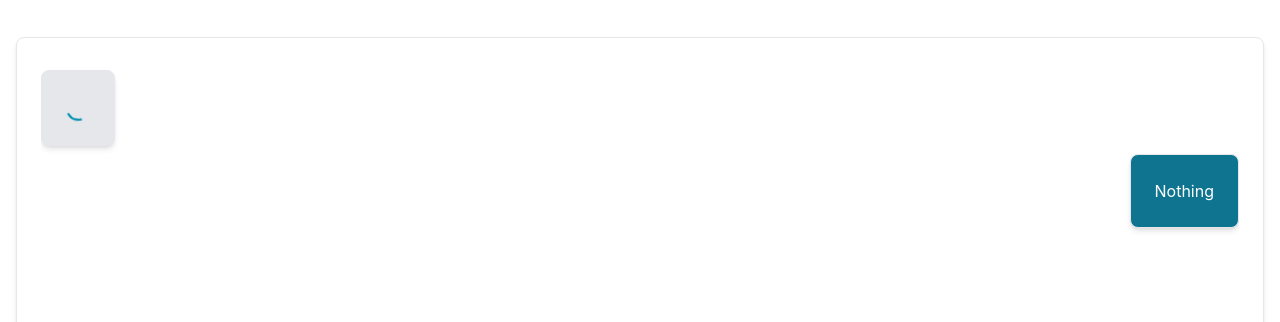
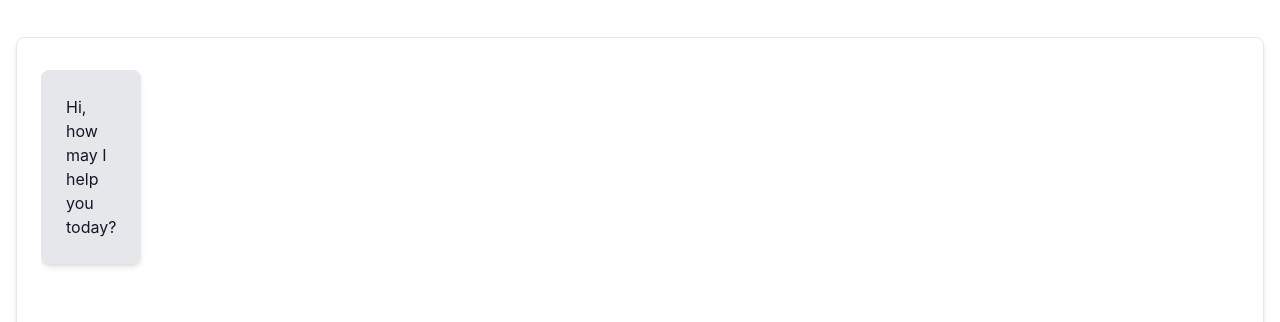
Before and after one commit to ATchibo/NASA_Spaceapps_Challenge, a React (Create React App) app in the folder frontend/: page / in a window 1280 px wide. Shown: the part 131-453 px from the top of the page. Built offline with nearby package versions, Linux system fonts and the light colour scheme.

Commit message:
added message queue

```diff
--- a/frontend/src/components/MainChat.tsx
+++ b/frontend/src/components/MainChat.tsx
@@ -1,9 +1,23 @@
-import React from 'react';
+import React, {useState} from 'react';
 import {Card} from "flowbite-react";
 import TextArea from "./TextArea";
 import MessageInputBox from "./MessageInputBox";
+import {useIntl} from "react-intl";
+
+export type Message = {
+    sender: string;
+    content: string;
+}
 
 const MainChat = () => {
+
+    const intl = useIntl();
+
+    const [messageQueue, setMessageQueue] = useState<Message[]>([{
+        sender: intl.formatMessage({id: "sender_type_bot"}),
+        content: intl.formatMessage({id: "initial_msg_bot"})
+    }]);
+
     return (
         <Card
             className="
@@ -14,7 +28,7 @@ const MainChat = () => {
                 h-[calc(100vh-12rem)]
             "
         >
-            <TextArea />
+            <TextArea messageQueue={messageQueue}/>
             <MessageInputBox />
         </Card>
     );
--- a/frontend/src/components/TextArea.tsx
+++ b/frontend/src/components/TextArea.tsx
@@ -1,18 +1,37 @@
 import React from 'react';
 import BotChatBubble from "./BotChatBubble";
 import UserChatBubble from "./UserChatBubble";
+import {Message} from "./MainChat";
+import {useIntl} from "react-intl";
 
-const TextArea = () => {
+type TextAreaProps = {
+    messageQueue: Message[]
+}
+
+const TextArea = ({messageQueue}: TextAreaProps) => {
+
+    const intl = useIntl();
+
+    const senderTypeBot = intl.formatMessage({id: "sender_type_bot"})
+    const senderTypeUser = intl.formatMessage({id: "sender_type_user"})
+
+    const messageBubbles = messageQueue.map((m: Message) => {
+        if (m.sender == senderTypeBot) {
+            return <BotChatBubble key={messageQueue.indexOf(m)} message={m.content}/>
+        } else if (m.sender == senderTypeUser) {
+            return <UserChatBubble key={messageQueue.indexOf(m)} message={m.content}/>
+        } else {
+            return <p>No message found</p>
+        }
+    });
+
     return (
         <div
             className="
                 overflow-y-scroll
             "
         >
-
-            <BotChatBubble />
-            <UserChatBubble />
-
+            {messageBubbles}
         </div>
     );
 };
--- a/frontend/src/i18n/messages.ts
+++ b/frontend/src/i18n/messages.ts
@@ -4,5 +4,8 @@ export const messages = {
     [LOCALES.ENGLISH]: {
         app_title: "Iternet Explorer",
         main_page_title: "Start talking to your AI friend",
+        sender_type_bot: "BOT",
+        sender_type_user: "USER",
+        initial_msg_bot: "Hi, how may I help you today?",
     }
 }
```
